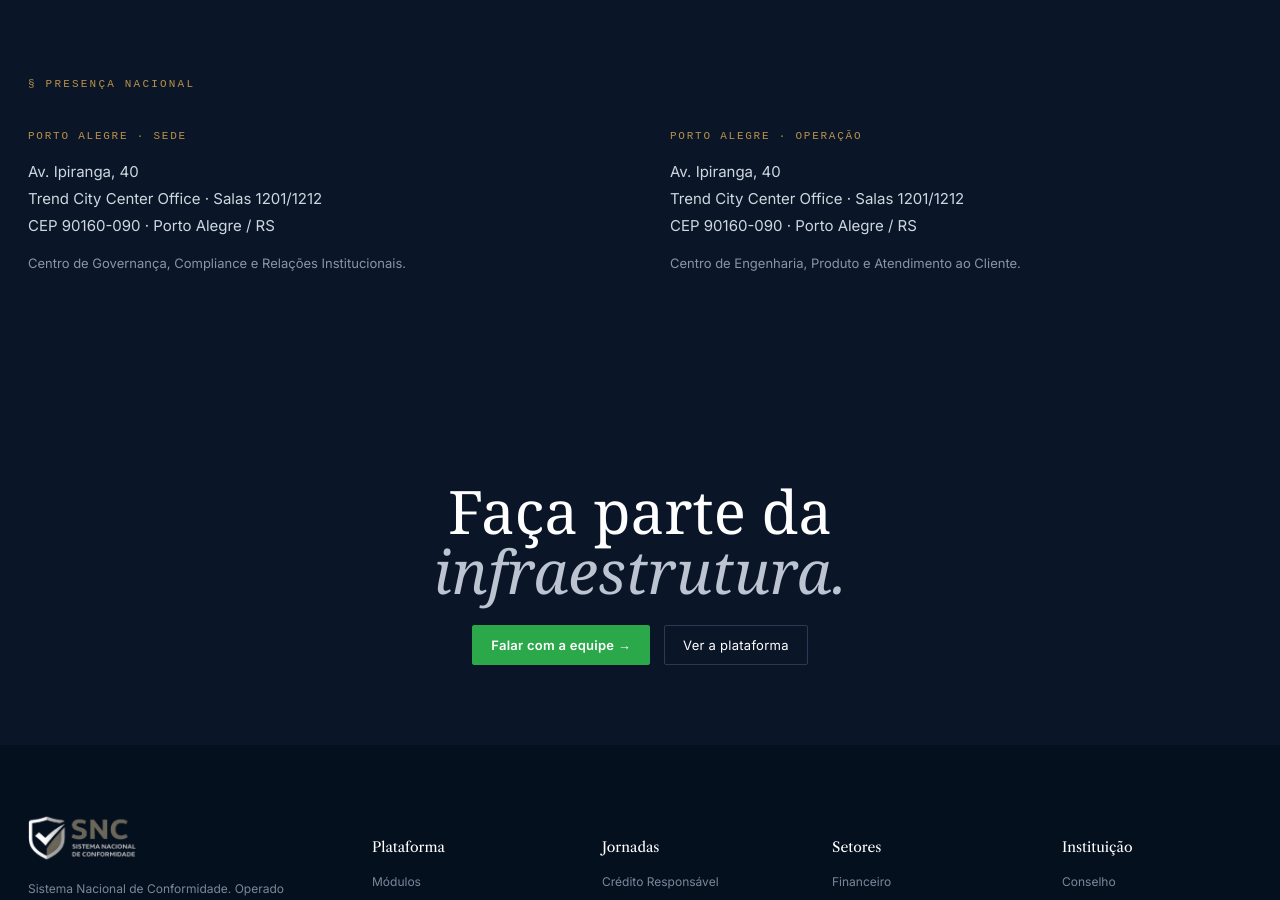
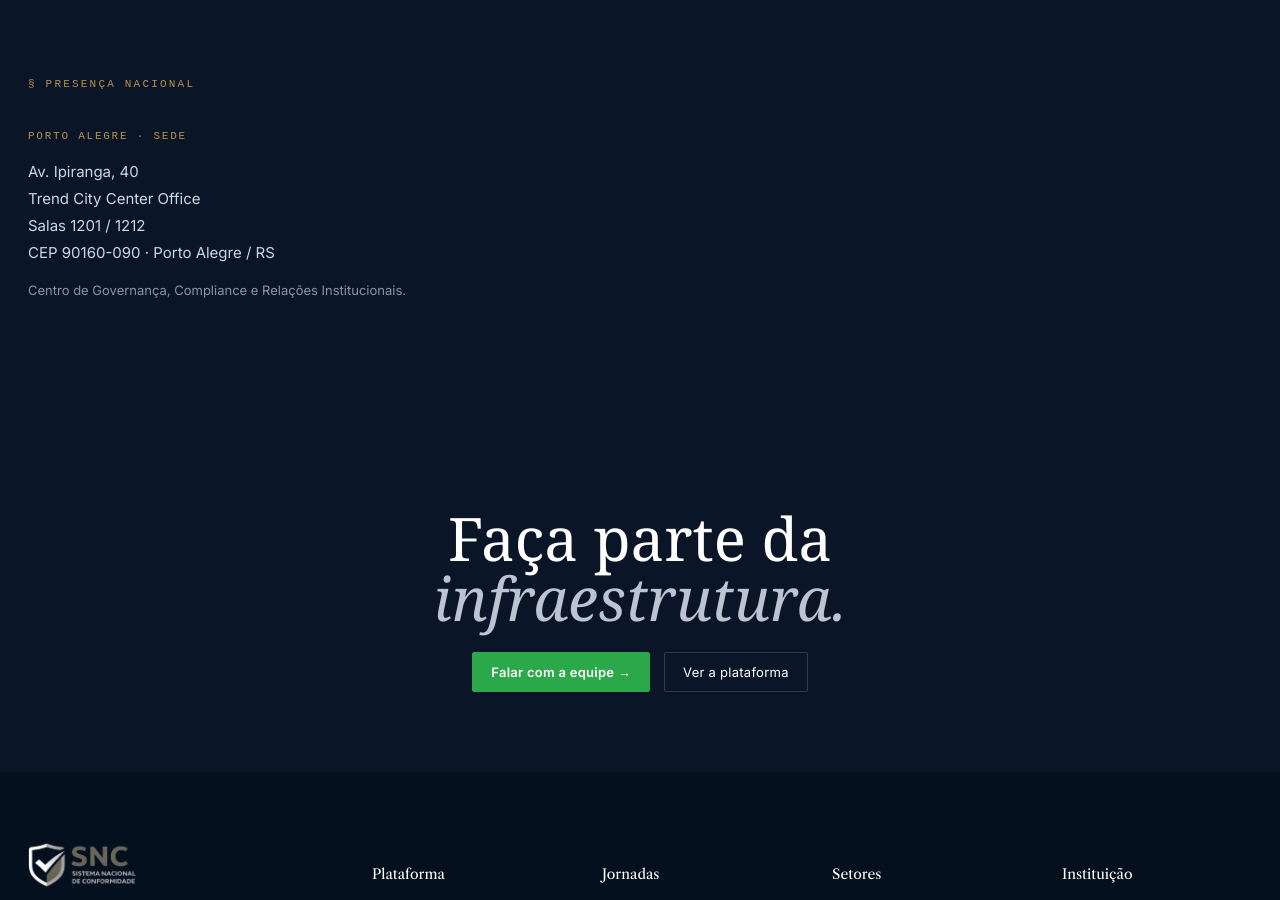
Before and after one commit to ctoutbank/snc-site, a Next.js app: page /sobre in a window 1280 px wide. Shown: the part 3280-4180 px from the top of the page. Built offline with nearby package versions, Linux system fonts and the light colour scheme.

Commit message:
fix: endereço único + formatação correta em 4 linhas
- Remove bloco duplicado (Sede + Operação → apenas Sede)
- Formato correto:
  Av. Ipiranga, 40
  Trend City Center Office
  Salas 1201 / 1212
  CEP 90160-090 · Porto Alegre / RS
- Aplicado em: cta-section, contato/page, sobre/page

```diff
--- a/src/app/sobre/page.tsx
+++ b/src/app/sobre/page.tsx
@@ -175,13 +175,8 @@ export default function SobrePage() {
               {[
                 {
                   city: 'Porto Alegre · Sede',
-                  address: 'Av. Ipiranga, 40\nTrend City Center Office · Salas 1201/1212\nCEP 90160-090 · Porto Alegre / RS',
+                  address: 'Av. Ipiranga, 40\nTrend City Center Office\nSalas 1201 / 1212\nCEP 90160-090 · Porto Alegre / RS',
                   desc: 'Centro de Governança, Compliance e Relações Institucionais.',
-                },
-                {
-                  city: 'Porto Alegre · Operação',
-                  address: 'Av. Ipiranga, 40\nTrend City Center Office · Salas 1201/1212\nCEP 90160-090 · Porto Alegre / RS',
-                  desc: 'Centro de Engenharia, Produto e Atendimento ao Cliente.',
                 },
               ].map((loc) => (
                 <div key={loc.city}>
```
